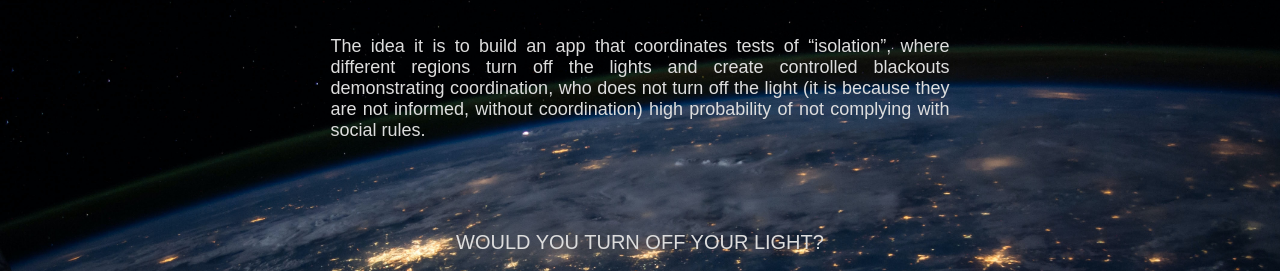
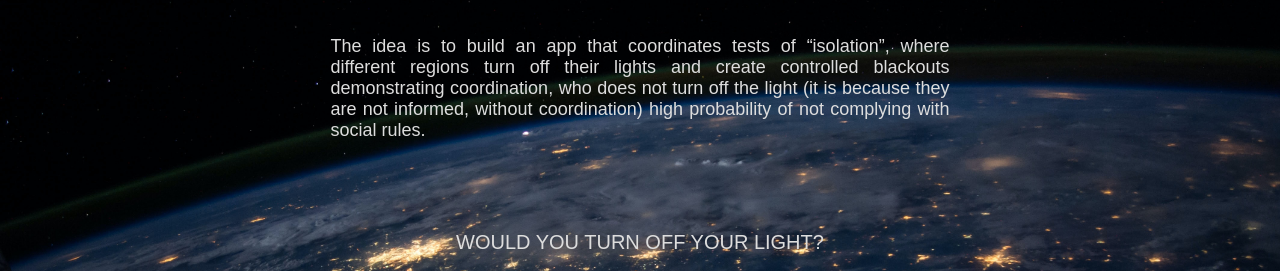
Before and after one commit to tiagoandresvaz/GlobalCoordinationTest, a plain HTML site: page index.html in a window 1280 px wide. Shown: the part 180-451 px from the top of the page. Drawn offline with Linux system fonts and the light colour scheme.

Commit message:
README.md

```diff
--- a/index.html
+++ b/index.html
@@ -13,7 +13,7 @@
             <a href="https://covid19.spaceappschallenge.org/challenges/covid-challenges/light-path/teams/global-coordination-test/project" target="_blank"><img src="logo.png"/></a>
           </p>
           <p class="description">
-            The idea it is to build an app that coordinates tests of “isolation”, where different regions turn off the lights and
+            The idea is to build an app that coordinates tests of “isolation”, where different regions turn off their lights and
 create controlled blackouts demonstrating coordination, who does not turn off the light (it is because they are
 not informed, without coordination) high probability of not complying with social rules.
           </p>
```
Also changed, not shown: README.md (added), nasa-logo.svg (added), spaceapps-logo.png (added), 1 other file.
